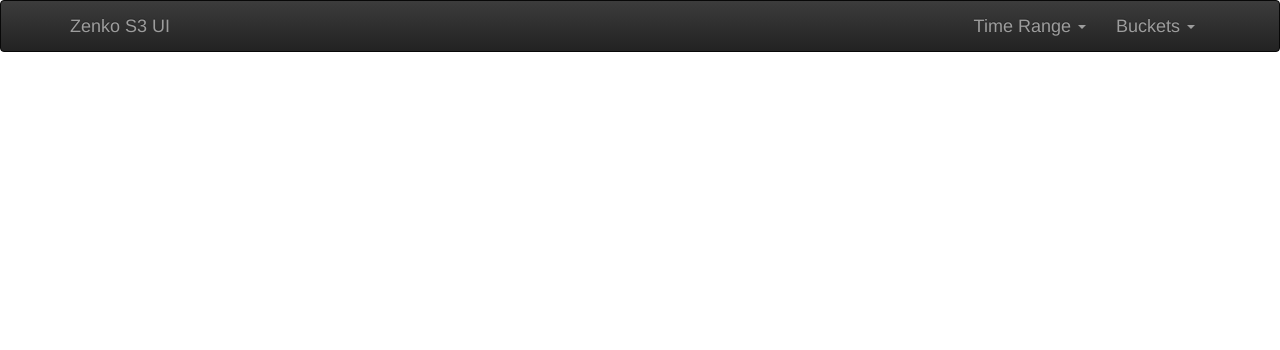
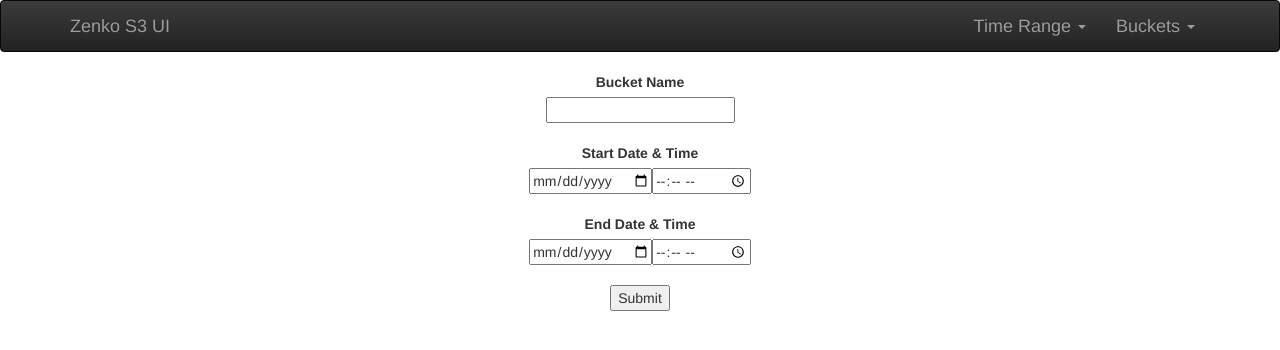
Before and after one commit to tomasbisi/zenko_ui_frontend, a React (Create React App) app: page / in a window 1280 px wide. Shown: the top 350 px of the page. Built offline with nearby package versions, Linux system fonts and the light colour scheme.

Commit message:
adding stats form

```diff
--- a/src/Dashboard.js
+++ b/src/Dashboard.js
@@ -3,9 +3,47 @@
 import { Nav, Navbar, NavItem, NavDropdown, MenuItem } from 'react-bootstrap';
 import './Dashboard.css';
 
+
+
 class Dashboard extends Component {
+    constructor() {
+    super();
+    this.state = {
+      bucketInfo: {}
+    }
+  }
+
+  handleSubmit(e) {
+    if (this.refs.bucketName.value === '' ||
+      this.refs.startDate.value === '' ||
+      this.refs.startTime.value === '' ||
+      this.refs.endDate.value === '' ||
+      this.refs.endTime.value === '') {
+      alert('Please fill out all fields!');
+    } else {
+      this.setState({bucketInfo: {
+        bucketName: this.refs.bucketName.value,
+        startDate: this.refs.startDate.value,
+        startTime: this.refs.startTime.value,
+        endDate: this.refs.endDate.value,
+        endTime: this.refs.endTime.value
+      }}, function() {
+        console.log(this.state.bucketInfo);
+
+        // send credentials to back end
+
+        // if all works out go to bucketinfo page
+        // otherwise error message has to be generated
+        this.props.history.push("/graphs");
+      });
+    }
+  e.preventDefault();
+  }
+
+
   render() {
     return (
+
       <div className="App">
 
         <p className="App-intro">
@@ -18,8 +56,6 @@
           </Navbar.Header>
           <Navbar.Collapse>
             <Nav>
-
-
             </Nav>
             <Nav pullRight>
               <NavDropdown eventKey={3} title="Time Range" id="basic-nav-dropdown">
@@ -40,7 +76,37 @@
           </Navbar.Collapse>
         </Navbar>
         </p>
+
+          <div className="BucketInfo">
+      <form onSubmit={this.handleSubmit.bind(this)}>
+        <div>
+          <label>Bucket Name</label><br />
+          <input type="text" ref="bucketName" />
+        </div>
+        <div>
+          <br />
+          <label>Start Date & Time</label><br />
+          <input type="date" ref="startDate" />
+          <input type="time" ref="startTime" />
+        </div>
+        <div>
+          <br />
+          <label>End Date & Time</label><br />
+          <input type="date" ref="endDate" />
+          <input type="time" ref="endTime" />
+        </div>
+        <br />
+        <input type="submit" value="Submit" />
+      </form>
       </div>
+
+
+       </div>
+
+
+
+
+
     );
   }
 }
```
